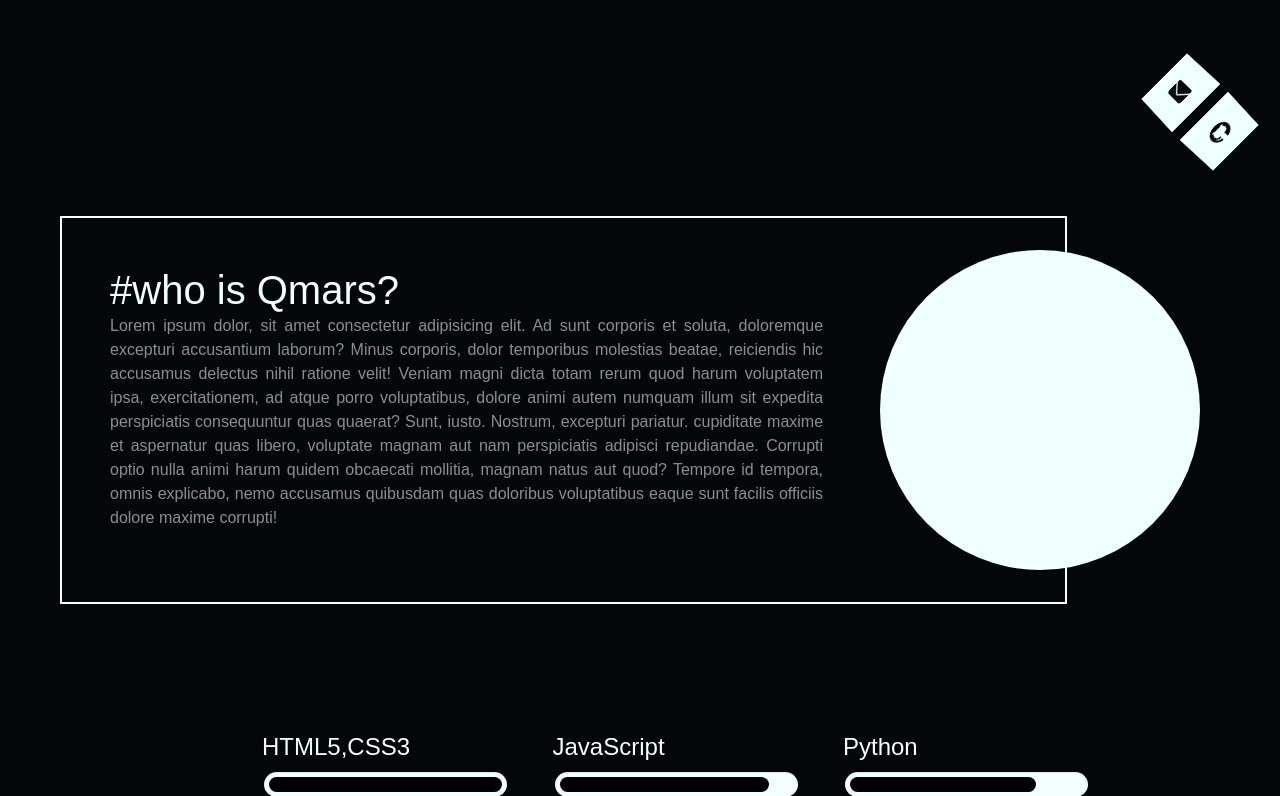
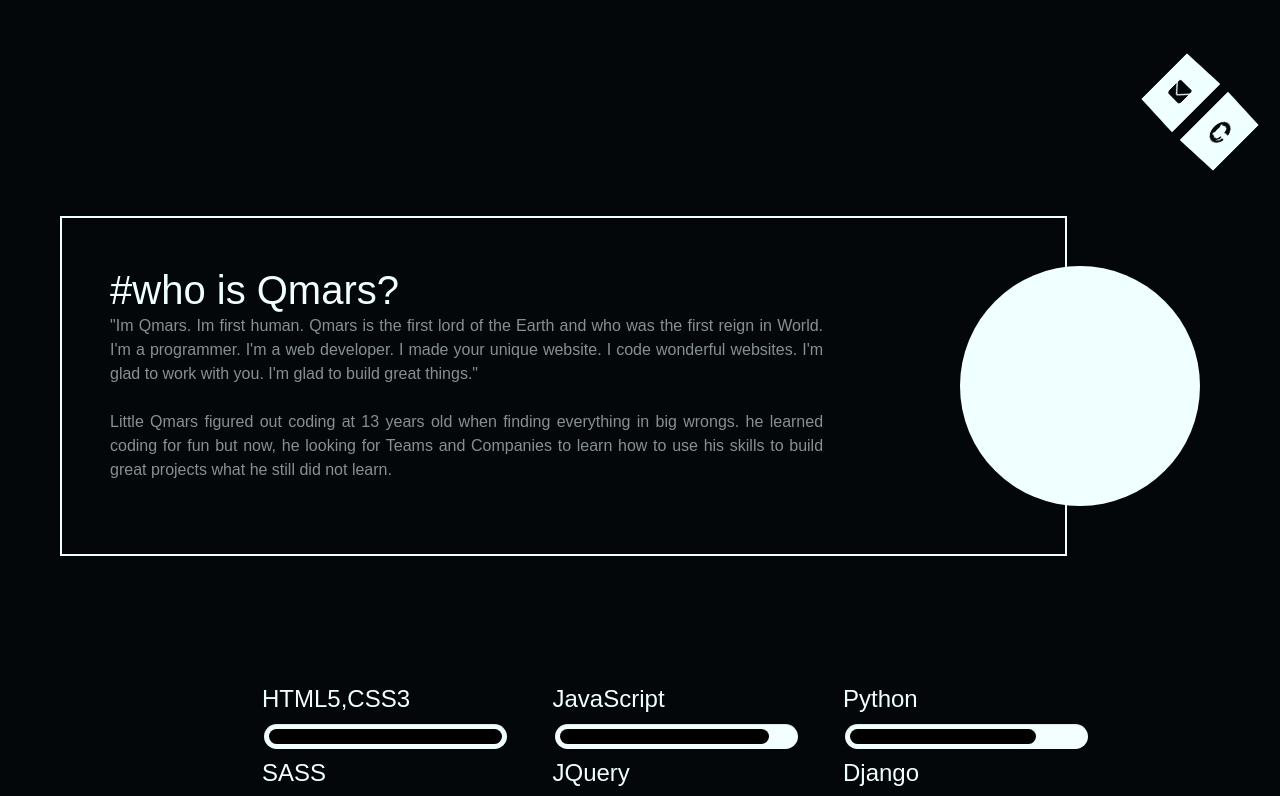
Before and after one commit to Kardarigan/Resume, a PHP site: page / in a window 1280 px wide. Shown: the part 608-1404 px from the top of the page. Run offline with PHP 8.4, Linux system fonts and the light colour scheme; some web fonts are replaced.

Commit message:
update navigator

```diff
--- a/css/main.css
+++ b/css/main.css
@@ -201,8 +201,8 @@ header button {
   padding-right: 20% !important;
 }
 .whos-right {
-  width: 20em;
-  height: 20em;
+  width: 15em;
+  height: 15em;
   right: 5em;
   border-radius: 50%;
   padding-right: 10px;
--- a/index.html
+++ b/index.html
@@ -21,24 +21,24 @@
     <nav class="cube-wrap">
       <div class="cube">
         <div class="side top">
-          <a href="#"><i class="fa-brands fa-linkedin-in"></i></a>
+          <a href="https://us.linkedin.com/in/qmars"><i class="fa-brands fa-linkedin-in"></i></a>
         </div>
         <div class="side bottom">
-          <a href="#"
+          <a href="https://us.linkedin.com/in/qmars"
             ><i class="fa-brands fa-linkedin-in fa-flip-vertical"></i
           ></a>
         </div>
         <div class="side front">
-          <a href="#"><i class="fa-solid fa-envelope"></i></a>
+          <a href="mailto:qmarssazande@gmail.com"><i class="fa-solid fa-envelope"></i></a>
         </div>
         <div class="side back">
-          <a href="#"><i class="fa-solid fa-envelope fa-flip-vertical"></i></a>
+          <a href="mailto:qmarssazande@gmail.com"><i class="fa-solid fa-envelope fa-flip-vertical"></i></a>
         </div>
         <div class="side left">
-          <a href="#"><i class="fa-brands fa-github fa-rotate-270"></i></a>
+          <a href="https://github.com/Kardarigan"><i class="fa-brands fa-github fa-rotate-270"></i></a>
         </div>
         <div class="side right">
-          <a href="#"><i class="fa-brands fa-github fa-flip-vertical"></i></a>
+          <a href="https://github.com/Kardarigan"><i class="fa-brands fa-github fa-flip-vertical"></i></a>
         </div>
       </div>
     </nav>
@@ -55,14 +55,15 @@
           eiusmod tempor incididunt ut labore et dolore magna aliqua.
         </p>
         <div class="text-center text-md-start">
-          <button
+          <a
+          	href="mailto:qmarssazande@gmail.com"
             type="button"
             class="btn btn-outline-light px-3"
             data-bs-toggle="modal"
             data-bs-target="#getStartedModal"
           >
             Say "hello there"
-          </button>
+          </a>
         </div>
       </div>
     </header>
@@ -73,19 +74,8 @@
         <div class="whos-left col-lg-10 p-sm-5 p-4">
           <h3>#who is Qmars?</h3>
           <p class="lead text-muted mb-4">
-            Lorem ipsum dolor, sit amet consectetur adipisicing elit. Ad sunt
-            corporis et soluta, doloremque excepturi accusantium laborum? Minus
-            corporis, dolor temporibus molestias beatae, reiciendis hic
-            accusamus delectus nihil ratione velit! Veniam magni dicta totam
-            rerum quod harum voluptatem ipsa, exercitationem, ad atque porro
-            voluptatibus, dolore animi autem numquam illum sit expedita
-            perspiciatis consequuntur quas quaerat? Sunt, iusto. Nostrum,
-            excepturi pariatur. cupiditate maxime et aspernatur quas libero,
-            voluptate magnam aut nam perspiciatis adipisci repudiandae. Corrupti
-            optio nulla animi harum quidem obcaecati mollitia, magnam natus aut
-            quod? Tempore id tempora, omnis explicabo, nemo accusamus quibusdam
-            quas doloribus voluptatibus eaque sunt facilis officiis dolore
-            maxime corrupti!
+            "Im Qmars. Im first human. Qmars is the first lord of the Earth and who was the first reign in World. I'm a programmer. I'm a web developer. I made your unique website. I code wonderful websites. I'm glad to work with you. I'm glad to build great things." <br><br>
+            Little Qmars figured out coding at 13 years old when finding everything in big wrongs. he learned coding for fun but now, he looking for Teams and Companies to learn how to use his skills to build great projects what he still did not learn.
           </p>
         </div>
         <div class="whos-right col-2 d-lg-block d-none p-5"></div>
--- a/scss/_components.scss
+++ b/scss/_components.scss
@@ -112,8 +112,8 @@ header {
     padding-right: 20% !important;
   }
   &-right {
-    width: 20em;
-    height: 20em;
+    width: 15em;
+    height: 15em;
     right: 5em;
     border-radius: 50%;
     padding-right: 10px;
```
Also changed, not shown: img/profile.jpg (deleted).
